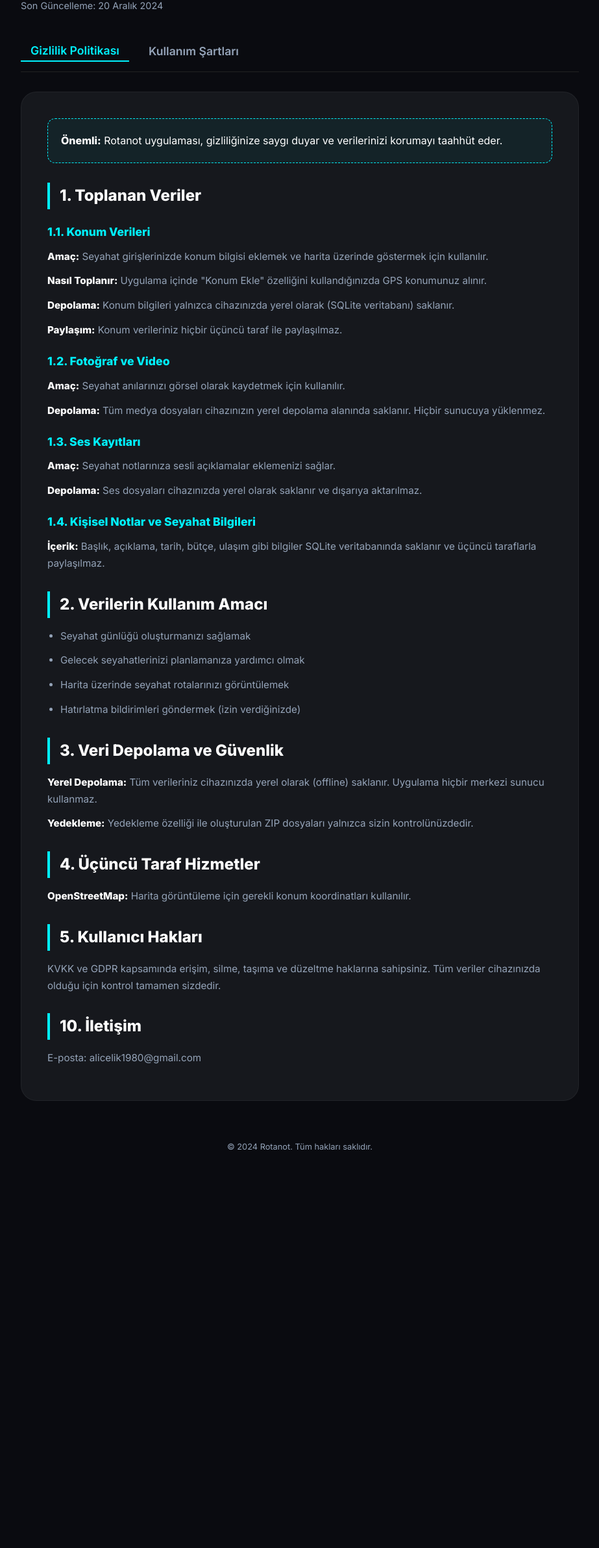
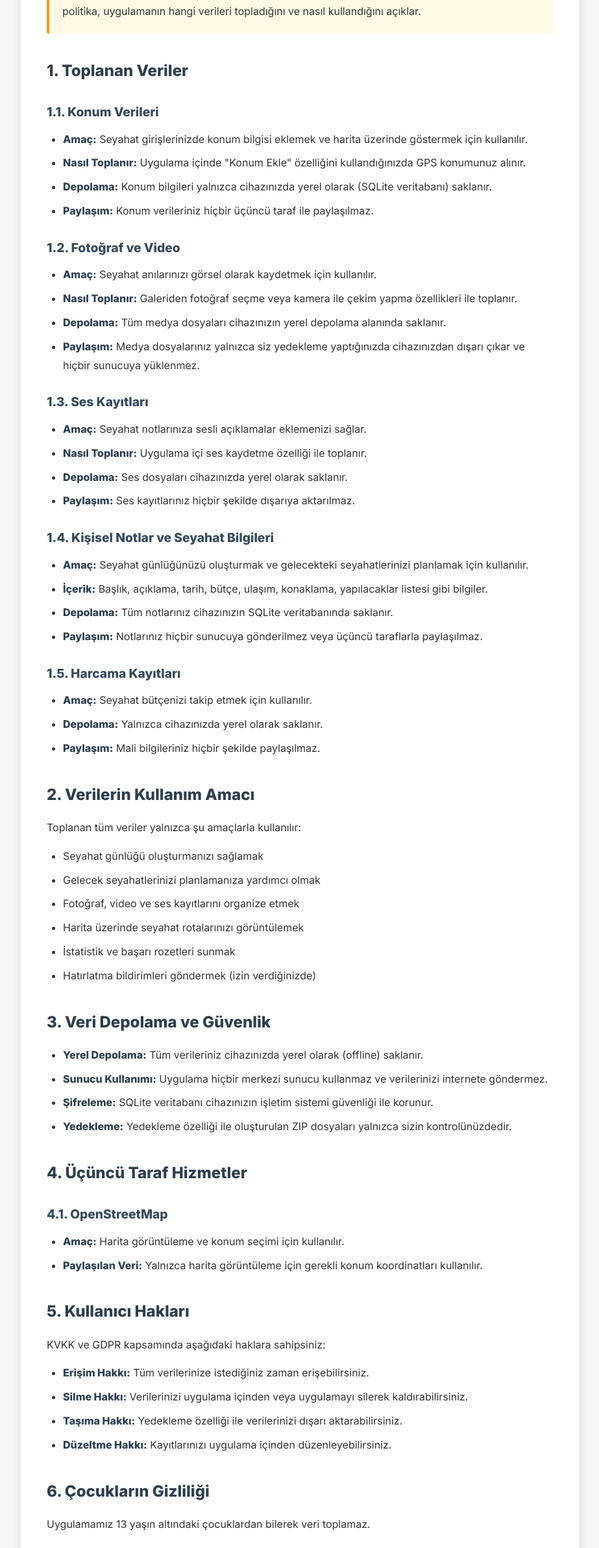
Before and after one commit to alicelik-games/mystory, a plain HTML site: page rotanot.html in a window 1280 px wide. Shown: the part 418-2800 px from the top of the page at 65% size, without its empty margins (178-1101 px from the left). Before the commit the page ends 2314 px from the top, so only its background shows below. Drawn offline with Linux system fonts and the light colour scheme.

Commit message:
Update privacy policy and terms of service content

```diff
--- a/rotanot.html
+++ b/rotanot.html
@@ -3,46 +3,52 @@
 <head>
     <meta charset="UTF-8">
     <meta name="viewport" content="width=device-width, initial-scale=1.0">
-    <title>Rotanot | Gizlilik Politikası ve Kullanım Şartları</title>
+    <title>Rotanot - Yasal Bilgiler</title>
     <link href="https://fonts.googleapis.com/css2?family=Inter:wght@400;600;800&display=swap" rel="stylesheet">
     <style>
-        :root { --primary: #00f2ff; --bg: #0a0b10; --card: #16181d; --text: #94a3b8; }
+        :root { --primary: #3498db; --bg: #f5f5f5; --card: #ffffff; --text: #333; --accent: #f39c12; --danger: #e74c3c; }
         * { margin: 0; padding: 0; box-sizing: border-box; font-family: 'Inter', sans-serif; }
-        body { background: var(--bg); color: #fff; line-height: 1.7; }
-        .container { max-width: 900px; margin: 0 auto; padding: 60px 20px; }
-        .back-btn { color: var(--primary); text-decoration: none; font-weight: 600; display: inline-block; margin-bottom: 30px; transition: 0.3s; }
-        .back-btn:hover { opacity: 0.7; }
+        body { background: var(--bg); color: var(--text); line-height: 1.8; }
+        .container { max-width: 900px; margin: 40px auto; padding: 20px; }
+        .back-btn { color: var(--primary); text-decoration: none; font-weight: 600; display: inline-block; margin-bottom: 20px; }
 
-        .hero-header { background: linear-gradient(45deg, #00DBDE, #FC00FF); height: 180px; border-radius: 24px; display: flex; align-items: center; justify-content: center; font-size: 4rem; margin-bottom: 40px; }
+        .main-card { background: var(--card); padding: 40px; border-radius: 15px; box-shadow: 0 4px 15px rgba(0,0,0,0.1); }
+        .header-box { border-bottom: 3px solid var(--primary); padding-bottom: 15px; margin-bottom: 25px; }
+        h1 { color: #2c3e50; font-size: 2rem; }
+        .update-date { color: #7f8c8d; font-style: italic; font-size: 0.9rem; margin-bottom: 25px; }
 
-        h1 { font-size: 2.5rem; font-weight: 800; margin-bottom: 10px; }
-        .last-update { color: var(--text); font-size: 0.9rem; margin-bottom: 40px; }
+        .tabs { display: flex; gap: 10px; margin-bottom: 30px; border-bottom: 2px solid #eee; }
+        .tab-btn { background: none; border: none; padding: 10px 20px; font-size: 1rem; font-weight: 600; cursor: pointer; color: #7f8c8d; transition: 0.3s; position: relative; }
+        .tab-btn.active { color: var(--primary); }
+        .tab-btn.active::after { content: ''; position: absolute; bottom: -2px; left: 0; width: 100%; height: 2px; background: var(--primary); }
 
-        .tabs { display: flex; gap: 15px; margin-bottom: 30px; border-bottom: 1px solid #222; padding-bottom: 15px; }
-        .tab-btn { background: none; border: none; color: var(--text); font-size: 1.1rem; font-weight: 600; cursor: pointer; padding: 5px 15px; transition: 0.3s; }
-        .tab-btn.active { color: var(--primary); border-bottom: 2px solid var(--primary); }
-
-        .content-box { background: var(--card); padding: 40px; border-radius: 24px; border: 1px solid rgba(255,255,255,0.05); display: none; }
+        .content-box { display: none; }
         .content-box.active { display: block; }
 
-        h2 { color: #fff; font-size: 1.5rem; margin: 30px 0 15px; border-left: 4px solid var(--primary); padding-left: 15px; }
-        h3 { color: var(--primary); font-size: 1.1rem; margin: 20px 0 10px; }
-        p, li { color: var(--text); margin-bottom: 12px; font-size: 0.95rem; }
-        strong { color: #fff; }
-        ul { margin-left: 20px; margin-bottom: 20px; }
+        .highlight { background-color: #fff9e6; padding: 20px; border-left: 4px solid var(--accent); margin: 25px 0; border-radius: 4px; }
+        .important-box { background-color: #ffe6e6; padding: 20px; border-left: 4px solid var(--danger); margin: 25px 0; border-radius: 4px; }
+        .contact-box { background-color: #ecf0f1; padding: 25px; border-radius: 8px; margin-top: 30px; }
 
-        .important-note { background: rgba(0, 242, 255, 0.05); padding: 20px; border-radius: 12px; border: 1px dashed var(--primary); margin-bottom: 30px; }
+        h2 { color: #2c3e50; margin-top: 35px; margin-bottom: 15px; font-size: 1.5rem; }
+        h3 { color: #34495e; margin-top: 25px; margin-bottom: 10px; font-size: 1.2rem; }
+        p { margin-bottom: 15px; }
+        ul { padding-left: 25px; margin-bottom: 20px; }
+        li { margin-bottom: 8px; }
+        strong { color: #2c3e50; }
 
-        footer { text-align: center; padding: 60px 0; color: var(--text); font-size: 0.8rem; }
+        footer { text-align: center; margin-top: 40px; color: #7f8c8d; font-size: 0.9rem; padding-bottom: 40px; }
     </style>
 </head>
 <body>
 
 <div class="container">
     <a href="index.html" class="back-btn">← Projelere Dön</a>
-    <div class="hero-header">📍</div>
-    <h1>Rotanot</h1>
-    <p class="last-update">Son Güncelleme: 20 Aralık 2024</p>
+
+    <div class="main-card">
+        <div class="header-box">
+            <h1>Rotanot - Yasal Bilgiler</h1>
+        </div>
+        <p class="update-date">Son Güncelleme: 20 Aralık 2024</p>
 
         <div class="tabs">
             <button class="tab-btn active" onclick="switchTab('privacy')">Gizlilik Politikası</button>
@@ -50,81 +56,149 @@
         </div>
 
         <div id="privacy" class="content-box active">
-        <div class="important-note">
-            <strong>Önemli:</strong> Rotanot uygulaması, gizliliğinize saygı duyar ve verilerinizi korumayı taahhüt eder.
+            <div class="highlight">
+                <strong>Önemli:</strong> Rotanot uygulaması, gizliliğinize saygı duyar ve verilerinizi korumayı taahhüt eder. Bu politika, uygulamanın hangi verileri topladığını ve nasıl kullandığını açıklar.
             </div>
 
             <h2>1. Toplanan Veriler</h2>
             <h3>1.1. Konum Verileri</h3>
-        <p><strong>Amaç:</strong> Seyahat girişlerinizde konum bilgisi eklemek ve harita üzerinde göstermek için kullanılır.</p>
-        <p><strong>Nasıl Toplanır:</strong> Uygulama içinde "Konum Ekle" özelliğini kullandığınızda GPS konumunuz alınır.</p>
-        <p><strong>Depolama:</strong> Konum bilgileri yalnızca cihazınızda yerel olarak (SQLite veritabanı) saklanır.</p>
-        <p><strong>Paylaşım:</strong> Konum verileriniz hiçbir üçüncü taraf ile paylaşılmaz.</p>
+            <ul>
+                <li><strong>Amaç:</strong> Seyahat girişlerinizde konum bilgisi eklemek ve harita üzerinde göstermek için kullanılır.</li>
+                <li><strong>Nasıl Toplanır:</strong> Uygulama içinde "Konum Ekle" özelliğini kullandığınızda GPS konumunuz alınır.</li>
+                <li><strong>Depolama:</strong> Konum bilgileri yalnızca cihazınızda yerel olarak (SQLite veritabanı) saklanır.</li>
+                <li><strong>Paylaşım:</strong> Konum verileriniz hiçbir üçüncü taraf ile paylaşılmaz.</li>
+            </ul>
 
             <h3>1.2. Fotoğraf ve Video</h3>
-        <p><strong>Amaç:</strong> Seyahat anılarınızı görsel olarak kaydetmek için kullanılır.</p>
-        <p><strong>Depolama:</strong> Tüm medya dosyaları cihazınızın yerel depolama alanında saklanır. Hiçbir sunucuya yüklenmez.</p>
+            <ul>
+                <li><strong>Amaç:</strong> Seyahat anılarınızı görsel olarak kaydetmek için kullanılır.</li>
+                <li><strong>Nasıl Toplanır:</strong> Galeriden fotoğraf seçme veya kamera ile çekim yapma özellikleri ile toplanır.</li>
+                <li><strong>Depolama:</strong> Tüm medya dosyaları cihazınızın yerel depolama alanında saklanır.</li>
+                <li><strong>Paylaşım:</strong> Medya dosyalarınız yalnızca siz yedekleme yaptığınızda cihazınızdan dışarı çıkar ve hiçbir sunucuya yüklenmez.</li>
+            </ul>
 
             <h3>1.3. Ses Kayıtları</h3>
-        <p><strong>Amaç:</strong> Seyahat notlarınıza sesli açıklamalar eklemenizi sağlar.</p>
-        <p><strong>Depolama:</strong> Ses dosyaları cihazınızda yerel olarak saklanır ve dışarıya aktarılmaz.</p>
+            <ul>
+                <li><strong>Amaç:</strong> Seyahat notlarınıza sesli açıklamalar eklemenizi sağlar.</li>
+                <li><strong>Nasıl Toplanır:</strong> Uygulama içi ses kaydetme özelliği ile toplanır.</li>
+                <li><strong>Depolama:</strong> Ses dosyaları cihazınızda yerel olarak saklanır.</li>
+                <li><strong>Paylaşım:</strong> Ses kayıtlarınız hiçbir şekilde dışarıya aktarılmaz.</li>
+            </ul>
 
             <h3>1.4. Kişisel Notlar ve Seyahat Bilgileri</h3>
-        <p><strong>İçerik:</strong> Başlık, açıklama, tarih, bütçe, ulaşım gibi bilgiler SQLite veritabanında saklanır ve üçüncü taraflarla paylaşılmaz.</p>
+            <ul>
+                <li><strong>Amaç:</strong> Seyahat günlüğünüzü oluşturmak ve gelecekteki seyahatlerinizi planlamak için kullanılır.</li>
+                <li><strong>İçerik:</strong> Başlık, açıklama, tarih, bütçe, ulaşım, konaklama, yapılacaklar listesi gibi bilgiler.</li>
+                <li><strong>Depolama:</strong> Tüm notlarınız cihazınızın SQLite veritabanında saklanır.</li>
+                <li><strong>Paylaşım:</strong> Notlarınız hiçbir sunucuya gönderilmez veya üçüncü taraflarla paylaşılmaz.</li>
+            </ul>
+
+            <h3>1.5. Harcama Kayıtları</h3>
+            <ul>
+                <li><strong>Amaç:</strong> Seyahat bütçenizi takip etmek için kullanılır.</li>
+                <li><strong>Depolama:</strong> Yalnızca cihazınızda yerel olarak saklanır.</li>
+                <li><strong>Paylaşım:</strong> Mali bilgileriniz hiçbir şekilde paylaşılmaz.</li>
+            </ul>
 
             <h2>2. Verilerin Kullanım Amacı</h2>
+            <p>Toplanan tüm veriler yalnızca şu amaçlarla kullanılır:</p>
             <ul>
                 <li>Seyahat günlüğü oluşturmanızı sağlamak</li>
                 <li>Gelecek seyahatlerinizi planlamanıza yardımcı olmak</li>
+                <li>Fotoğraf, video ve ses kayıtlarını organize etmek</li>
                 <li>Harita üzerinde seyahat rotalarınızı görüntülemek</li>
+                <li>İstatistik ve başarı rozetleri sunmak</li>
                 <li>Hatırlatma bildirimleri göndermek (izin verdiğinizde)</li>
             </ul>
 
             <h2>3. Veri Depolama ve Güvenlik</h2>
-        <p><strong>Yerel Depolama:</strong> Tüm verileriniz cihazınızda yerel olarak (offline) saklanır. Uygulama hiçbir merkezi sunucu kullanmaz.</p>
-        <p><strong>Yedekleme:</strong> Yedekleme özelliği ile oluşturulan ZIP dosyaları yalnızca sizin kontrolünüzdedir.</p>
+            <ul>
+                <li><strong>Yerel Depolama:</strong> Tüm verileriniz cihazınızda yerel olarak (offline) saklanır.</li>
+                <li><strong>Sunucu Kullanımı:</strong> Uygulama hiçbir merkezi sunucu kullanmaz ve verilerinizi internete göndermez.</li>
+                <li><strong>Şifreleme:</strong> SQLite veritabanı cihazınızın işletim sistemi güvenliği ile korunur.</li>
+                <li><strong>Yedekleme:</strong> Yedekleme özelliği ile oluşturulan ZIP dosyaları yalnızca sizin kontrolünüzdedir.</li>
+            </ul>
 
             <h2>4. Üçüncü Taraf Hizmetler</h2>
-        <p><strong>OpenStreetMap:</strong> Harita görüntüleme için gerekli konum koordinatları kullanılır.</p>
+            <h3>4.1. OpenStreetMap</h3>
+            <ul>
+                <li><strong>Amaç:</strong> Harita görüntüleme ve konum seçimi için kullanılır.</li>
+                <li><strong>Paylaşılan Veri:</strong> Yalnızca harita görüntüleme için gerekli konum koordinatları kullanılır.</li>
+            </ul>
 
             <h2>5. Kullanıcı Hakları</h2>
-        <p>KVKK ve GDPR kapsamında erişim, silme, taşıma ve düzeltme haklarına sahipsiniz. Tüm veriler cihazınızda olduğu için kontrol tamamen sizdedir.</p>
+            <p>KVKK ve GDPR kapsamında aşağıdaki haklara sahipsiniz:</p>
+            <ul>
+                <li><strong>Erişim Hakkı:</strong> Tüm verilerinize istediğiniz zaman erişebilirsiniz.</li>
+                <li><strong>Silme Hakkı:</strong> Verilerinizi uygulama içinden veya uygulamayı silerek kaldırabilirsiniz.</li>
+                <li><strong>Taşıma Hakkı:</strong> Yedekleme özelliği ile verilerinizi dışarı aktarabilirsiniz.</li>
+                <li><strong>Düzeltme Hakkı:</strong> Kayıtlarınızı uygulama içinden düzenleyebilirsiniz.</li>
+            </ul>
+
+            <h2>6. Çocukların Gizliliği</h2>
+            <p>Uygulamamız 13 yaşın altındaki çocuklardan bilerek veri toplamaz.</p>
+
+            <h2>7. Bildirimler</h2>
+            <ul>
+                <li>İzin vermeniz durumunda hatırlatmalar ve istatistikler gönderebilir.</li>
+                <li>Bildirimler tamamen yerel olarak oluşturulur.</li>
+            </ul>
+
+            <h2>8. Veri Paylaşımı</h2>
+            <div class="highlight">
+                <strong>Net İfade:</strong> Rotanot uygulaması, kullanıcı verilerini hiçbir üçüncü taraf, reklam ağı veya analitik hizmet ile paylaşmaz, satmaz veya kiralamaz.
+            </div>
 
             <h2>10. İletişim</h2>
-        <p>E-posta: alicelik1980@gmail.com</p>
+            <div class="contact-box">
+                <p><strong>E-posta:</strong> [email protected]</p>
+                <p><strong>Adres:</strong> [Şirket/Geliştirici Adresiniz]</p>
+            </div>
         </div>
 
         <div id="terms" class="content-box">
-        <div class="important-note">
-            <strong>Önemli:</strong> Bu Kullanım Şartları, Rotanot mobil uygulamasını kullanımınızı düzenler.
+            <div class="highlight">
+                <strong>Önemli:</strong> Bu Kullanım Şartları, Rotanot mobil uygulamasını kullanımınızı düzenler. Uygulamayı kullanarak bu şartları kabul etmiş sayılırsınız.
             </div>
 
             <h2>1. Genel Hükümler</h2>
             <h3>1.1. Şartların Kabulü</h3>
-        <p>Rotanot uygulamasını indirerek veya kullanarak bu şartları kabul etmiş sayılırsınız.</p>
+            <p>Uygulamayı indirerek veya kullanarak, bu Kullanım Şartlarını kabul ettiğinizi onaylamış olursunuz.</p>
+            <h3>1.2. Şartlarda Değişiklik</h3>
+            <p>Şartları güncelleme hakkımızı saklı tutarız. Değişiklikler yayınlandığında yürürlüğe girer.</p>
             <h3>1.3. Yaş Sınırı</h3>
-        <p>Uygulamayı kullanmak için en az 13 yaşında olmalısınız.</p>
+            <p>En az 13 yaşında olmalısınız.</p>
 
             <h2>2. Lisans ve Kullanım Hakları</h2>
-        <p>Size, kişisel ve ticari olmayan kullanım için sınırlı bir lisans veriyoruz. Tersine mühendislik yapmak veya uygulamayı kopyalamak yasaktır.</p>
+            <p>Size, kişisel ve ticari olmayan kullanım için sınırlı bir lisans veriyoruz.</p>
+            <ul>
+                <li>Ters mühendislik yapmak yasaktır.</li>
+                <li>Kopyalarını oluşturmak veya dağıtmak yasaktır.</li>
+                <li>Yasadışı faaliyetler için kullanmak yasaktır.</li>
+            </ul>
 
             <h2>3. Kullanıcı İçeriği</h2>
-        <h3>3.1. İçerik Mülkiyeti</h3>
-        <p>Yüklediğiniz tüm içerikler (fotoğraflar, notlar, ses kayıtları) tamamen size aittir.</p>
-        <h3>3.3. Veri Depolama</h3>
-        <p>İçeriklerinizi yedeklemek sizin sorumluluğunuzdadır. Cihaz kaybı durumunda veri kaybından sorumlu tutulamayız.</p>
+            <p>Oluşturduğunuz tüm içerikler (fotoğraf, not, ses) tamamen size aittir.</p>
+            <p><strong>Veri Depolama:</strong> İçeriklerinizi yedeklemek sizin sorumluluğunuzdadır.</p>
 
-        <h2>7. Fikri Mülkiyet Hakları</h2>
-        <p>"Rotanot" adı ve logosu Ali Çelik'e ait ticari markalardır. İzinsiz kullanımı yasaktır.</p>
+            <h2>4. Uygulama Özellikleri</h2>
+            <p>Uygulama seyahat günlüğü, harita işaretleme ve harcama takibi gibi özellikler sunar.</p>
 
-        <h2>8. Sorumluluk Reddi</h2>
-        <p>Uygulama "olduğu gibi" sunulmaktadır. Harita ve konum bilgileri sadece bilgi amaçlıdır, navigasyon için kullanılmamalıdır.</p>
+            <div class="important-box">
+                <h3>8.1. "Olduğu Gibi" Sunumu</h3>
+                <p>Uygulama kesintisiz çalışma veya veri kaybı olmayacağına dair hiçbir garanti vermemektedir.</p>
+            </div>
+
+            <h2>11. Yedekleme</h2>
+            <p>Verilerinizi düzenli olarak yedeklemek sizin sorumluluğunuzdadır.</p>
 
             <h2>12. Uygulanacak Hukuk</h2>
-        <p>Bu Kullanım Şartları Türkiye Cumhuriyeti yasalarına tabidir. Uyuşmazlıklar Türkiye mahkemelerinde çözümlenecektir.</p>
+            <p>Bu şartlar Türkiye Cumhuriyeti yasalarına tabidir.</p>
 
-        <h2>15. İletişim Bilgileri</h2>
-        <p>E-posta: alicelik1980@gmail.com</p>
+            <div class="contact-box">
+                <p>Sorularınız için: <strong>[email protected]</strong></p>
+            </div>
+        </div>
     </div>
 
     <footer>
```
Lines whose indentation alone changed are shown as unchanged.
